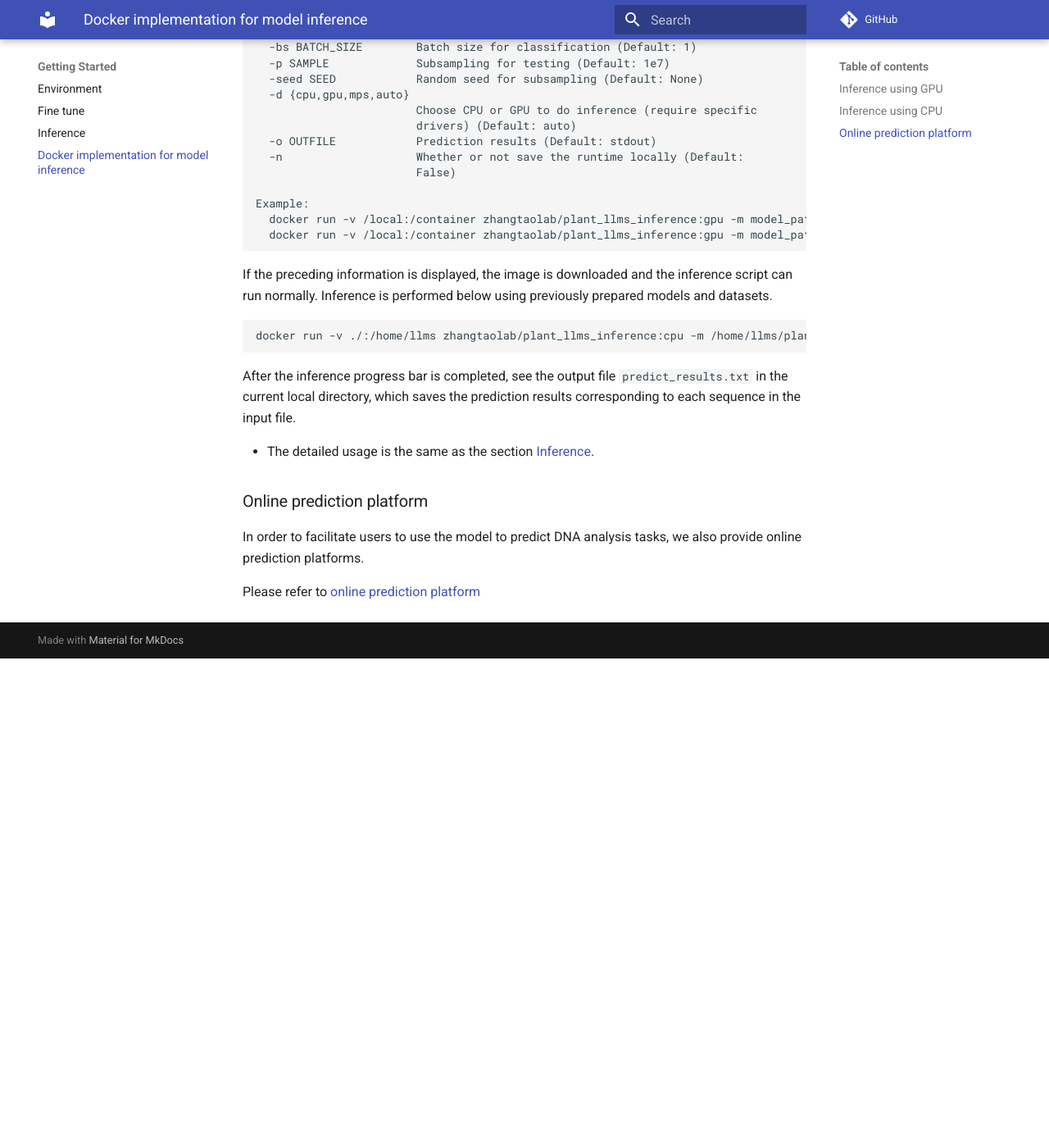
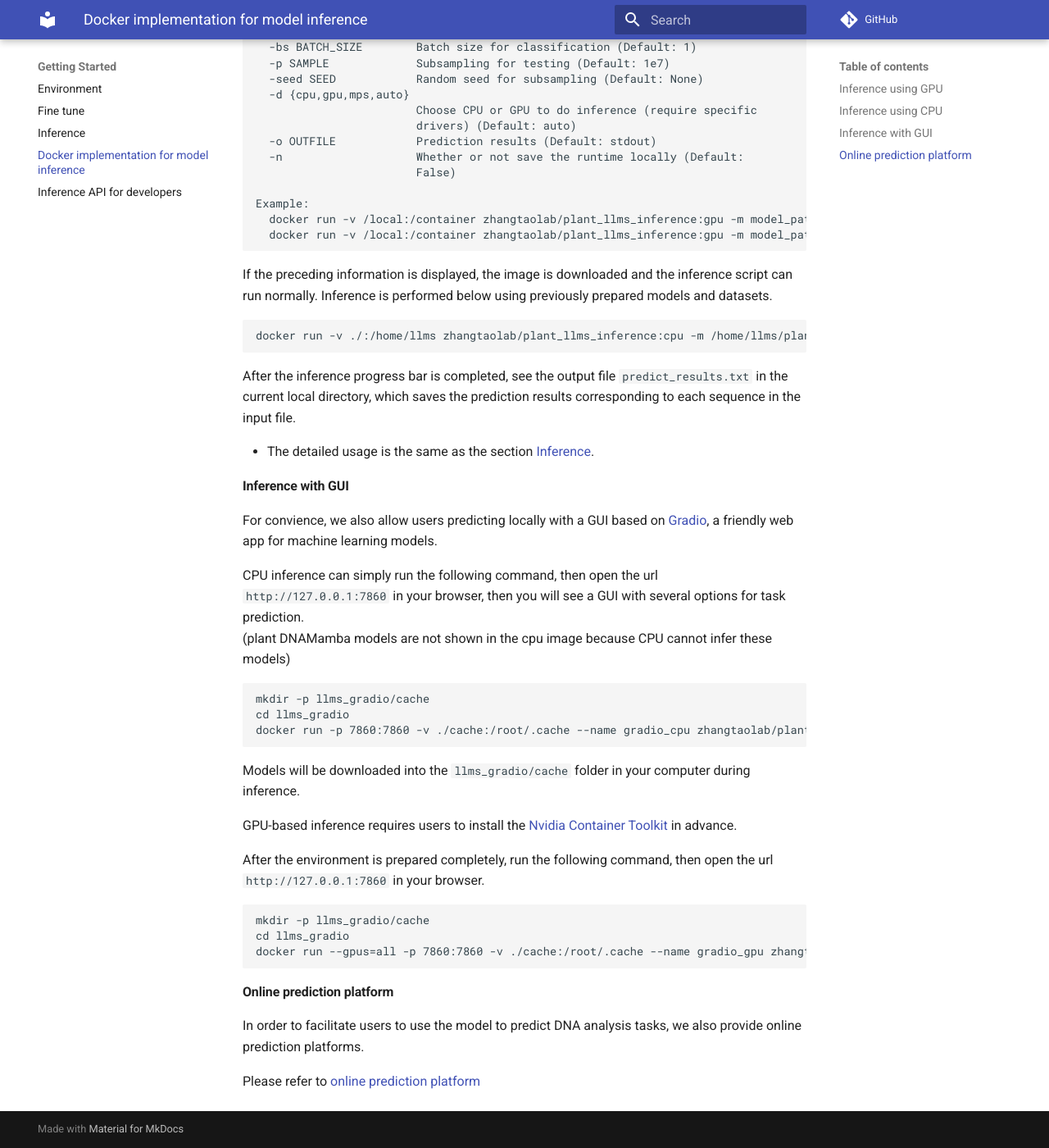
Before and after one commit to zhangtaolab/Plant_DNA_LLMs, an MkDocs documentation site: the page built from docs/en/docker_implementation_for_model_inference.md, in a window 1280 px wide and 1400 px high, scrolled down 2492 px. Shown: the whole window at 82% size. Built offline with MkDocs 1.6.1 and Material for MkDocs 9.7.7, drawn with Linux system fonts in a browser that asks for light colours; comment, search, counter and statistics services are not loaded; before the commit the page ends 3295 px from its top, so only the background shows below that; some of the changed text lies outside the part shown.

Commit message:
docs update

````diff
--- a/docs/en/docker_implementation_for_model_inference.md
+++ b/docs/en/docker_implementation_for_model_inference.md
@@ -12,20 +12,20 @@ First download a finetune model from Huggingface or ModelScope, here we use Plan
 # prepare a work directory
 mkdir LLM_inference
 cd LLM_inference
-git clone https://modelscope.cn/models/zhangtaolab/plant-dnamamba-BPE-promoter
+git clone https://huggingface.co/zhangtaolab/plant-dnamamba-BPE-promoter
 ```
 
 Then download the corresponding dataset, and if users have their own data, users can also prepare a custom dataset based on the previously mentioned inference data format.
 
 ```bash
-git clone https://modelscope.cn/datasets/zhangtaolab/plant-multi-species-core-promoters
+git clone https://huggingface.co/datasets/zhangtaolab/plant-multi-species-core-promoters
 ```
 
 Once the model and dataset are ready, pull our model inference image from docker and test if it works.
 
 ```bash
 docker pull zhangtaolab/plant_llms_inference:gpu
-docker run --runtime=nvidia --gpus=all -v /Local_path:/Path_in_container zhangtaolab/plant_llms_inference:gpu -h
+docker run --runtime=nvidia --gpus=all -v ./:/home/llms zhangtaolab/plant_llms_inference:gpu -h
 ```
 
 ```bash
@@ -77,20 +77,20 @@ First download a finetune model from Huggingface or ModelScope, here we use Plan
 # prepare a work directory
 mkdir LLM_inference
 cd LLM_inference
-git clone https://modelscope.cn/models/zhangtaolab/plant-dnagpt-BPE-promoter
+git clone https://huggingface.co/zhangtaolab/plant-dnagpt-BPE-promoter
 ```
 
 Then download the corresponding dataset, and if users have their own data, users can also prepare a custom dataset based on the previously mentioned inference data format.
 
 ```bash
-git clone https://modelscope.cn/datasets/zhangtaolab/plant-multi-species-core-promoters
+git clone https://huggingface.co/datasets/zhangtaolab/plant-multi-species-core-promoters
 ```
 
 Once the model and dataset are ready, pull our model inference image from docker and test if it works.
 
 ```bash
 docker pull zhangtaolab/plant_llms_inference:cpu
-docker run -v /Local_path:/Path_in_container zhangtaolab/plant_llms_inference:cpu -h
+docker run -v ./:/home/llms zhangtaolab/plant_llms_inference:cpu -h
 ```
 
 ```bash
@@ -132,9 +132,34 @@ docker run -v ./:/home/llms zhangtaolab/plant_llms_inference:cpu -m /home/llms/p
 
 After the inference progress bar is completed, see the output file `predict_results.txt` in the current local directory, which saves the prediction results corresponding to each sequence in the input file.
 
-* The detailed usage is the same as the section [Inference](inference.md).
+* The detailed usage is the same as the section [Inference](#3-inference).
 
-### Online prediction platform
+#### Inference with GUI
+
+For convience, we also allow users predicting locally with a GUI based on [Gradio](https://www.gradio.app/), a friendly web app for machine learning models.
+
+CPU inference can simply run the following command, then open the url `http://127.0.0.1:7860` in your browser, then you will see a GUI with several options for task prediction.
+(plant DNAMamba models are not shown in the cpu image because CPU cannot infer these models)
+
+```bash
+mkdir -p llms_gradio/cache
+cd llms_gradio
+docker run -p 7860:7860 -v ./cache:/root/.cache --name gradio_cpu zhangtaolab/plant_llms_gradio:cpu
+```
+
+Models will be downloaded into the `llms_gradio/cache` folder in your computer during inference.
+
+GPU-based inference requires users to install the [Nvidia Container Toolkit](https://docs.nvidia.com/datacenter/cloud-native/container-toolkit/latest/install-guide.html) in advance.
+
+After the environment is prepared completely, run the following command, then open the url `http://127.0.0.1:7860` in your browser.
+
+```bash
+mkdir -p llms_gradio/cache
+cd llms_gradio
+docker run --gpus=all -p 7860:7860 -v ./cache:/root/.cache --name gradio_gpu zhangtaolab/plant_llms_gradio:gpu
+```
+
+#### Online prediction platform
 
 In order to facilitate users to use the model to predict DNA analysis tasks, we also provide online prediction platforms.
 
--- a/docs/mkdocs.yml
+++ b/docs/mkdocs.yml
@@ -29,6 +29,7 @@ nav:
     - 'Fine tune': fine_tune.md
     - Inference: inference.md
     - 'Docker implementation for model inference': docker_implementation_for_model_inference.md
+    - 'Inference API for developers': inference_api_for_developers.md
   - Resources:
     - 'Pretrain models': resources/pretrain_models.md
     - 'Fine tune models': resources/finetune_models.md
````
Also changed, not shown: docs/en/environment.md (+3 -3 lines), docs/en/fine_tune.md (+3 -3 lines), docs/en/inference.md (+1 -1 lines), docs/en/inference_api_for_developers.md (added, +3 -0 lines), docs/en/resources/modelscope_copy.png (deleted), 1 other file.
